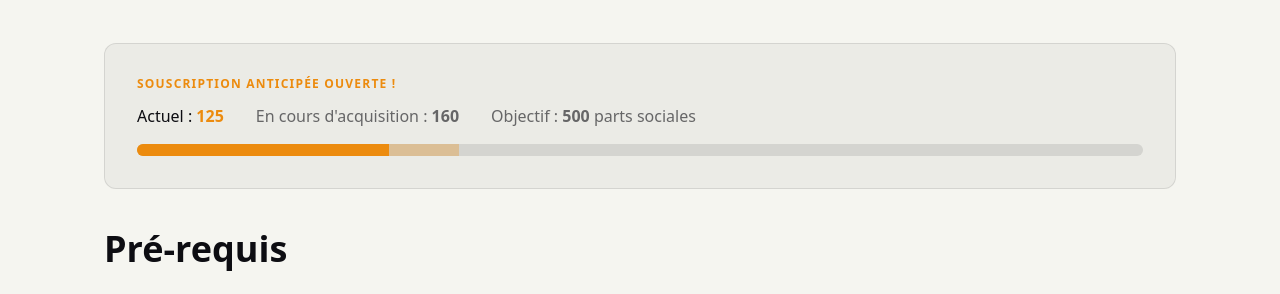
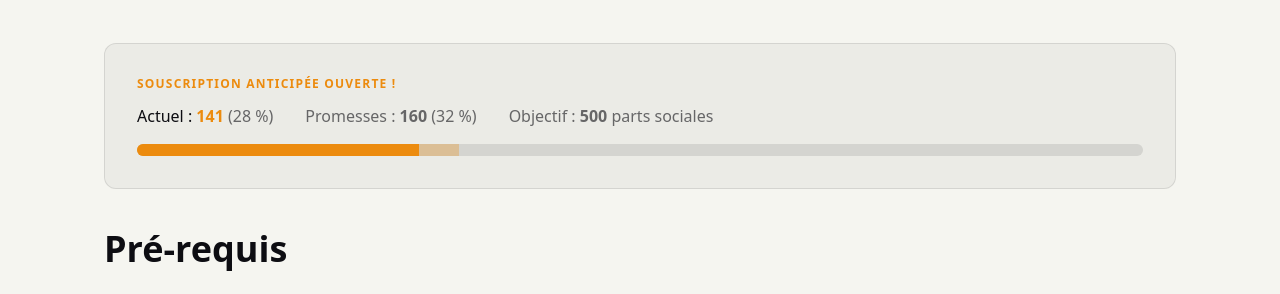
Before and after one commit to tygamesbzh/tygamesbzh.github.io, a Jekyll site: the page built from _pages_fr/invest.md, in a window 1280 px wide. Shown: the part 394-688 px from the top of the page. Built offline with Jekyll 4.4.1, drawn with Linux system fonts in a browser that asks for light colours.

Commit message:
♻️ Update subscription tracker (values + %)

```diff
--- a/_config.yml
+++ b/_config.yml
@@ -20,7 +20,7 @@ address:
 subscription:
   enabled: true
   goal: 500
-  acquired: 125
+  acquired: 141
   in_progress: 160
 
 social:
--- a/_data/i18n/en.yml
+++ b/_data/i18n/en.yml
@@ -61,6 +61,7 @@ subscription:
   goal_label: "Goal"
   shares_unit: "social shares"
   in_progress_label: "Currently being reached"
+  pct_suffix: "%"
   cta: "Invest"
   cta_invest: "Subscribe"
 
--- a/_data/i18n/fr.yml
+++ b/_data/i18n/fr.yml
@@ -60,7 +60,8 @@ subscription:
   current_label: "Actuel"
   goal_label: "Objectif"
   shares_unit: "parts sociales"
-  in_progress_label: "En cours d'acquisition"
+  in_progress_label: "Promesses"
+  pct_suffix: "&nbsp;%"
   cta: "Investir"
   cta_invest: "Souscrire"
 
--- a/_includes/subscription-tracker.html
+++ b/_includes/subscription-tracker.html
@@ -28,10 +28,12 @@
           <div class="flex flex-wrap items-baseline gap-x-8 gap-y-1 mb-4 text-sm md:text-base">
             <p class="text-ink">
               {{ t.subscription.current_label }} : <strong class="text-accent">{{ s.acquired }}</strong>
+              <span class="text-ink/60">({{ acquired_pct }}{{ t.subscription.pct_suffix }})</span>
             </p>
             {% if s.in_progress %}
             <p class="text-ink/60">
               {{ t.subscription.in_progress_label }} : <strong>{{ s.in_progress }}</strong>
+              <span>({{ progress_pct }}{{ t.subscription.pct_suffix }})</span>
             </p>
             {% endif %}
             <p class="text-ink/60">
@@ -58,6 +60,7 @@
           <div class="flex flex-wrap items-baseline gap-x-6 gap-y-1 mb-2.5 text-sm">
             <p class="text-ink">
               {{ t.subscription.current_label }} : <strong class="text-accent">{{ s.acquired }}</strong>
+              <span class="text-ink/60">({{ acquired_pct }}{{ t.subscription.pct_suffix }})</span>
             </p>
             <p class="text-ink/60">
               {{ t.subscription.goal_label }} : <strong>{{ s.goal }}</strong> {{ t.subscription.shares_unit }}
--- a/assets/css/output.css
+++ b/assets/css/output.css
@@ -1470,10 +1470,6 @@ ul.distrib-card-body {
   list-style-type: none;
 }
 
-.list-decimal {
-  list-style-type: decimal;
-}
-
 .grid-cols-1 {
   grid-template-columns: repeat(1, minmax(0, 1fr));
 }
```
